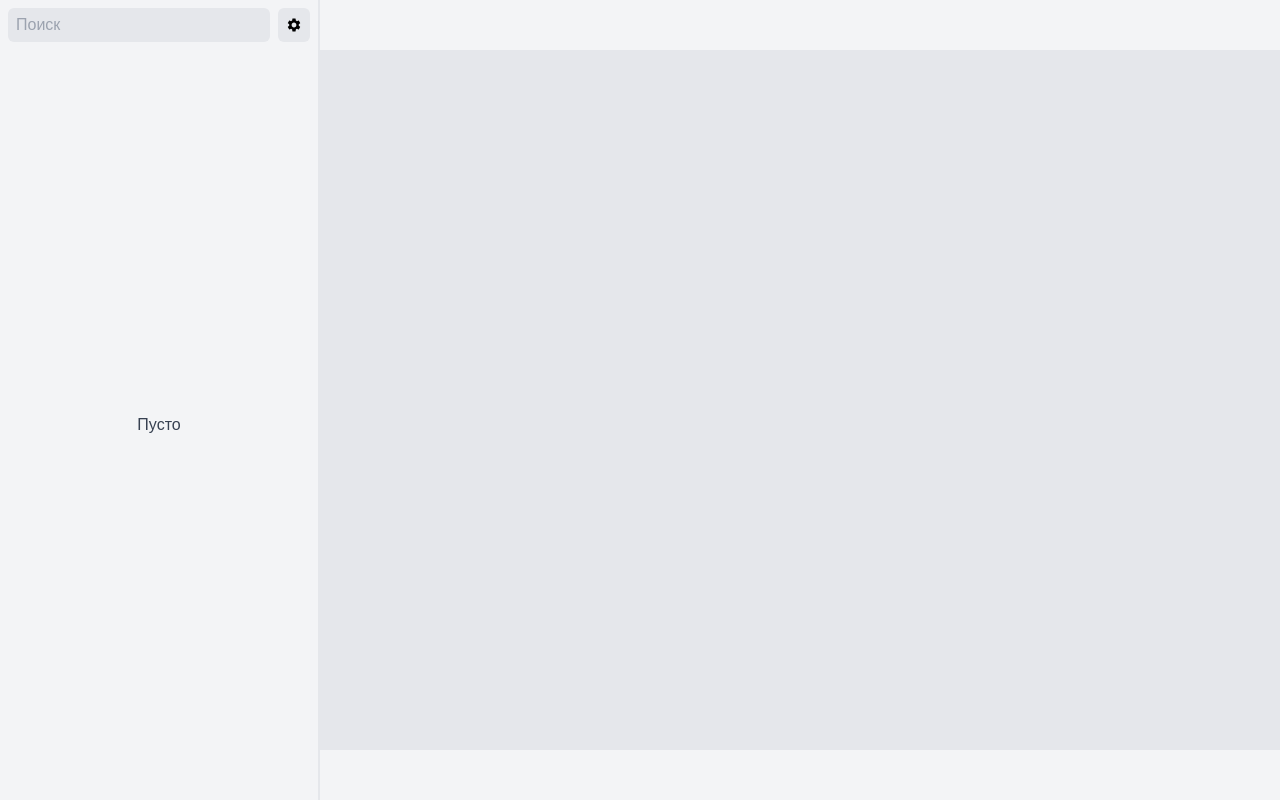
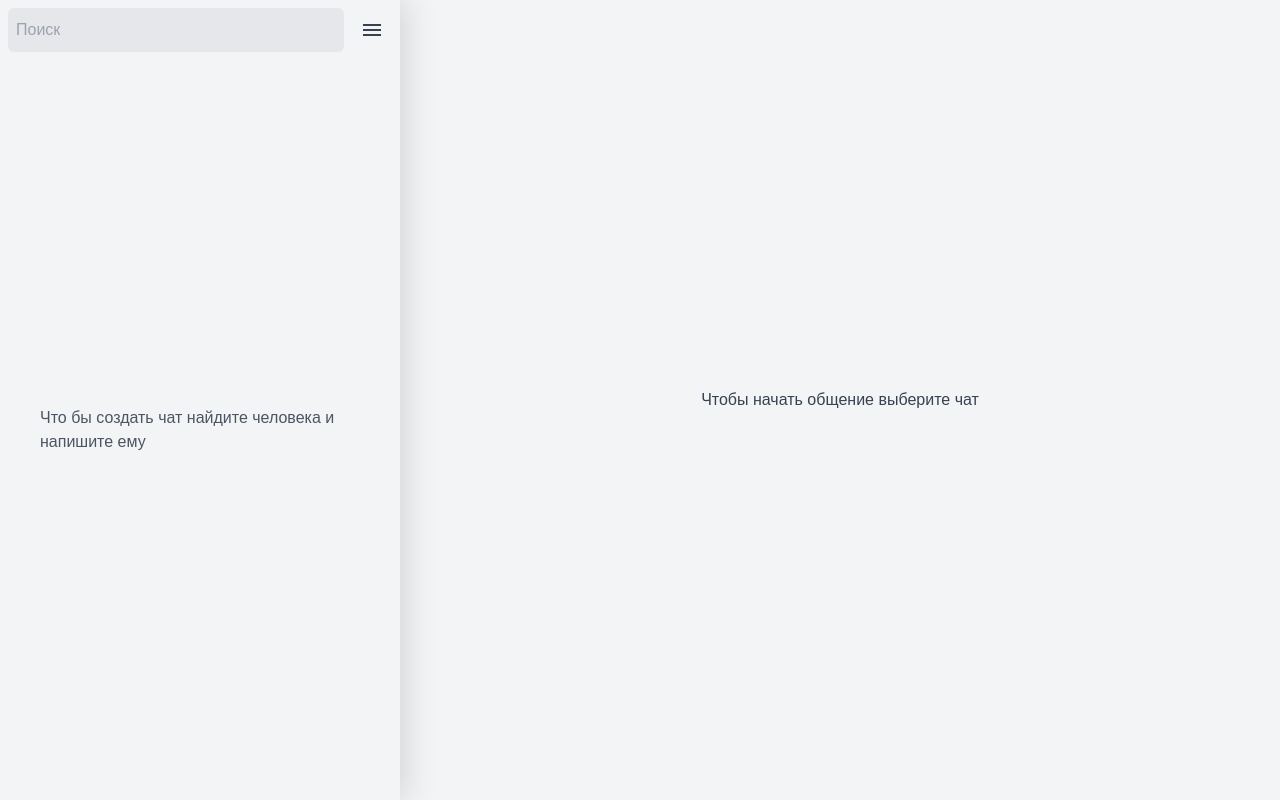
Before and after one commit to Tulpash/open-chat-web, a React (Create React App) app: page /main in a window 1280 px wide. Built offline with nearby package versions, Linux system fonts and the light colour scheme.

Commit message:
seacrg & design

```diff
--- a/src/components/Button.js
+++ b/src/components/Button.js
@@ -1,6 +1,6 @@
 const Button = (props) => {
     return(
-        <button className={'p-2 h-full rounded-md cursor-pointer bg-gray-200 hover:bg-gray-300 duration-200'} {...props}>
+        <button className={'p-2 h-full rounded-md cursor-pointer bg-gray-100 hover:bg-gray-200 active:bg-blue-200 duration-200'} {...props}>
             {props.children}
         </button>
     )
--- /dev/null
+++ b/src/components/Chat.js
@@ -0,0 +1,19 @@
+import chat from '../stores/Chat.store'
+
+const Chat = () => {
+    return(
+        <div className={'w-full'}>
+            <div className={'w-full h-full'}>
+                {
+                    chat._currentChat ?
+                    <div></div> :
+                    <div className={'w-full h-full flex justify-center items-center text-gray-700'}>
+                        Чтобы начать общение выберите чат
+                    </div>
+                }
+            </div>
+        </div>
+    )
+}
+
+export default Chat
--- /dev/null
+++ b/src/components/Sidebar.js
@@ -0,0 +1,36 @@
+import { useState, useCallback } from 'react'
+
+import { MdMenu } from 'react-icons/md'
+
+import api from '../serviecs/api.service'
+import chat from '../stores/Chat.store'
+
+import Input from './Input'
+import Button from './Button'
+import UserList from './UserList'
+
+const Sidebar = () => {
+    const [searchUsers, setSearchUsers] = useState([])
+
+    const loadUsers = useCallback(async (str) => {
+        const res = await api.users.search(str)
+        console.log(res)
+        setSearchUsers(res)
+    })
+
+    return(
+        <div className={'flex flex-col min-w-[400px] shadow-[5px_0px_30px_0px_lightgray]'}>
+            <div className={'min-h-[60px] p-2 flex gap-2'}>
+                <Input type={'search'} placeholder={'Поиск'} onChange={(e) => loadUsers(e.target.value)} />
+                <Button>
+                    <MdMenu className={'text-2xl text-gray-700'}/>
+                </Button>
+            </div>
+            <div className={'h-full overflow-auto'}>
+                <UserList data={searchUsers.length > 0 ? searchUsers : chat._chats.slice()} />
+            </div>
+        </div>
+    )
+}
+
+export default Sidebar
--- a/src/components/UserList.js
+++ b/src/components/UserList.js
@@ -1,40 +1,48 @@
+import { useCallback } from 'react'
+
+import { observer } from 'mobx-react-lite'
+
+import chat from '../stores/Chat.store'
+
 const UserList = (props) => {
     const data = props.data
-    console.log(data)
 
     return(
         <>
             {
                 data.length > 0 ?
-                <ul className={'divide-y-2  divide-gray-200 text-gray-700 border-b-2 border-gray-200 max-h-full overflow-scroll'}>
+                <ul className={'p-2 divide-y-0  divide-gray-200 text-gray-700'}>
                     {data.map((item) => <UserListRow key={item.id} data={item} />)}
                 </ul> :
-                <div className={'h-full w-full text-gray-700 flex justify-center items-center'}>
-                    Пусто
+                <div className={'p-10 h-full w-full text-gray-600 flex justify-center items-center'}>
+                    Что бы создать чат найдите человека и напишите ему
                 </div>
             }
         </>
     )
 }
 
-const UserListRow = (props) => {
+const UserListRow = observer((props) => {
     const user = props.data
-    console.log(user)
+
+    const setChat = useCallback((chatId) => {
+        chat.currentChat = chatId
+    }, [])
 
     return(
-        <li className={'w-full h-[70px] cursor-pointer bg-transparent hover:bg-gray-200 duration-200 flex items-center'}>
+        <li className={`w-full h-[70px] rounded-md cursor-pointer ${chat.currentChat == user.id ? 'bg-blue-100' : 'bg-transparent hover:bg-gray-200'} duration-200 flex items-center`} onClick={() => setChat(user.id)}>
             <div className={'flex justify-center items-center w-[70px] p-2'}>
-                <img className={'rounded-full border-2 border-gray-200'} src={'https://www.etexstore.com/wp-content/plugins/all-in-one-seo-pack/images/default-user-image.png'} alt={'user'} />
+                <img className={`rounded-full border-2 ${chat.currentChat == user.id ? 'border-gray-400' : 'border-gray-200'}`} src={'https://www.etexstore.com/wp-content/plugins/all-in-one-seo-pack/images/default-user-image.png'} alt={'user'} />
             </div>
             <div className={'flex flex-col gap-0'}>
                 <span className={'text-lg'}>{user.name}</span>
                 <span className={'text-gray-400'}>{user.unique}</span>
             </div>
-            <div className={'flex justify-center items-center p-1 bg-gray-300 rounded-md'}>
+            {/* <div className={'flex justify-center items-center p-1 bg-gray-300 rounded-md'}>
                 {user.notifications}
-            </div>
+            </div> */}
         </li>
     )
-}
+})
 
 export default UserList
--- a/src/pages/Main.page.js
+++ b/src/pages/Main.page.js
@@ -1,47 +1,12 @@
-import { useState, useCallback } from 'react'
-
-import { MdSettings } from 'react-icons/md'
-
-import api from '../serviecs/api.service'
-import chat from '../stores/Chat.store'
-import Input from '../components/Input'
-import Button from '../components/Button'
-import UserList from '../components/UserList'
+import Sidebar from '../components/Sidebar'
+import Chat from '../components/Chat'
 
 const MainPage = () => {
-    const [searchUsers, setSearchUsers] = useState([])
-
-    const loadUsers = useCallback(async (str) => {
-        const res = await api.users.search(str)
-        console.log(res)
-        setSearchUsers(res)
-    })
-
     return(
         <>
             <div className={'flex bg-gray-100 h-screen w-screen'}>
-                <div className={'w-1/4 flex flex-col border-r-2 border-gray-200'}>
-                    <div className={'w-full p-2 min-h-[50px] flex gap-2'}>
-                        <Input type={'search'} placeholder={'Поиск'} onChange={(e) => loadUsers(e.target.value)} />
-                        <Button>
-                            <MdSettings />
-                        </Button>
-                    </div>
-                    <div className={'w-full h-full'}>
-                        <UserList data={searchUsers.length > 0 ? searchUsers : chat._chats.slice()}/>
-                    </div>
-                </div>
-                <div className={'w-3/4 flex flex-col'}>
-                    <div className={'w-full min-h-[50px]'}>
-
-                    </div>
-                    <div className={'relative w-full h-full bg-gray-200'}>
-
-                    </div>
-                    <div className={'w-full min-h-[50px]'}>
-
-                    </div>
-                </div>
+                <Sidebar />
+                <Chat />
             </div>
         </>
     )
--- a/src/stores/Chat.store.js
+++ b/src/stores/Chat.store.js
@@ -34,6 +34,14 @@ class ChatStore {
     chatCount() {
         return this.chats.length
     }
+
+    set currentChat(data) {
+        this._currentChat = data
+    }
+
+    get currentChat() {
+        return this._currentChat
+    }
 }
 
 export default new ChatStore()
--- a/src/stores/User.store.js
+++ b/src/stores/User.store.js
@@ -1,4 +1,5 @@
 import { makeAutoObservable } from 'mobx'
+import { MdFollowTheSigns } from 'react-icons/md'
 
 class UserStore {
 
@@ -7,6 +8,7 @@ class UserStore {
     _lastName = null
     _token = null
     _id = null
+    _unique = null
 
     constructor() {
         makeAutoObservable(this)
@@ -18,6 +20,7 @@ class UserStore {
         this._lastName = data.lastName
         this._token = data.token
         this._id = data.id
+        this._unique = data.unique
     }
 
     get() {
@@ -26,7 +29,8 @@ class UserStore {
             firstName: this._firstName,
             lastName: this._lastName,
             token: this._token,
-            id: this._id
+            id: this._id,
+            unique: tjis._unique
         }
         return data
     }
@@ -37,6 +41,7 @@ class UserStore {
         this._lastName = null
         this._token = null
         this._id = null
+        this._unique = null
     }
 
     login() {
@@ -50,6 +55,10 @@ class UserStore {
     token() {
         return this._token
     }
+
+    unique() {
+        return this._unique
+    }
 }
 
 export default new UserStore()
```
Also changed, not shown: public/ChatFon.svg (added).
